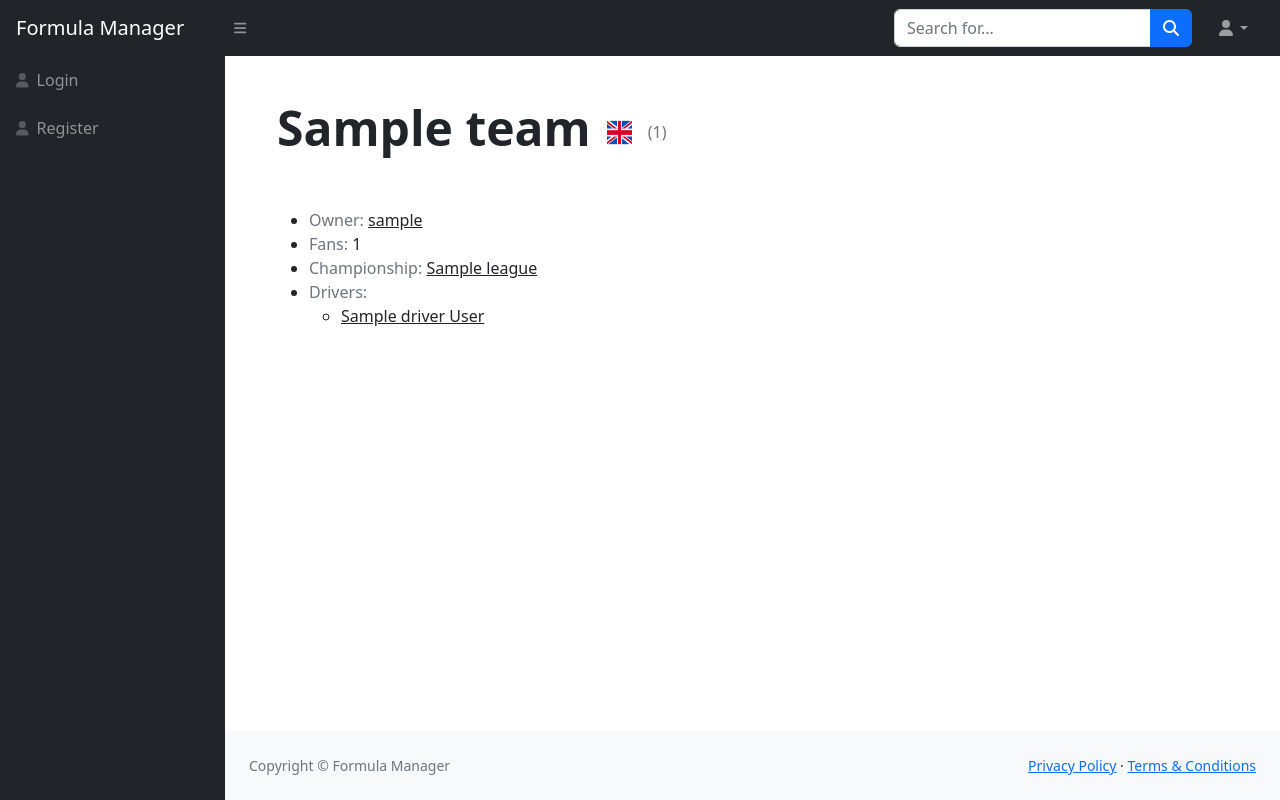
After one commit to Jetrca92/circuitrix, a Django app: template teams/templates/teams/team_overview.html in a window 1280 px wide. The commit adds this page. Run offline with Django 4.2, Linux system fonts and the light colour scheme; the template is opened without the code that fills it: most values are stand-ins (such as "Sample title", 1, 10 or a date in 2020); some libraries are stand-ins or nearby versions.

Commit message:
Add team to manager model, add team_overview

```diff
--- a/manager/models.py
+++ b/manager/models.py
@@ -36,6 +36,7 @@ class Manager(models.Model):
     name = models.CharField(null=True, max_length=20, default=None, unique=True)
     avatar = models.CharField(default="manager/avatar.png", max_length=100)
     user = models.OneToOneField(User, on_delete=models.CASCADE)
+    team = models.OneToOneField('Team', on_delete=models.CASCADE, blank=True, null=True)
     registration_date = models.DateTimeField(auto_now_add=True)
     level = models.IntegerField(default=1)
     experience = models.IntegerField(default=0)
@@ -45,7 +46,7 @@ class Manager(models.Model):
 
 
 class Team(models.Model):
-    owner = models.ForeignKey(Manager, on_delete=models.CASCADE)
+    owner = models.ForeignKey(Manager, on_delete=models.CASCADE, related_name="team_owner")
     name = models.CharField(max_length=30, unique=True)
     date_created = models.DateTimeField(auto_now_add=True)
     location = models.ForeignKey('Country', on_delete=models.CASCADE, null=True, blank=True)
--- a/manager/templates/manager/layout.html
+++ b/manager/templates/manager/layout.html
@@ -60,10 +60,12 @@
                                 Dashboard
                             </a>
                             <div class="sb-sidenav-menu-heading">My Team</div>
-                            <a class="nav-link" href="">
+                            {% if manager.team %}
+                            <a class="nav-link" href="{% url 'teams:team_overview' manager.team.id %}">
                                 <div class="sb-nav-link-icon"><i class="fas fa-tachometer-alt"></i></div>
                                 Overview
                             </a>
+                            {% endif %}
                             <a class="nav-link" href="">
                                 <div class="sb-nav-link-icon"><i class="fas fa-tachometer-alt"></i></div>
                                 Drivers
--- /dev/null
+++ b/teams/templates/teams/team_overview.html
@@ -0,0 +1,33 @@
+{% extends "manager/layout.html" %}
+
+{% block title %}
+{{ team.name }}
+{% endblock %}
+
+{% block main %}
+{% load static %}
+
+    <div class="container col-md-11 px-2 py-5">
+        <div class="col-lg-6">
+            <div class="d-flex align-items-center mb-5 gap-3">
+                <h1 class="display-5 fw-bold lh-1">{{ team.name }}</h1>
+                <img src="{% static "manager/united-kingdom-flag.png" %}" alt="united-kingdom-flag" width="25" height="35" loading="lazy">
+                <span class="text-muted">({{ team.id }})</span>
+            </div>
+            <div>
+                <ul>
+                    <li><span class="text-muted">Owner: </span><a href="}" class="link-dark">{{ team.owner.username }}</a></li>
+                    <li><span class="text-muted">Fans: </span>{{ team.total_fans }}</li>
+                    <li><span class="text-muted">Championship: </span><a href="" class="link-dark">{{ team.league.name }}</a></li>
+                    <li><span class="text-muted">Drivers: </span>
+                    <ul>
+                        {% for driver in team.drivers.all %}
+                        <li><a href="" class="link-dark">{{ driver.name }} {{ driver.surname }}</a></li>
+                        {% endfor %}
+                    </ul></li>
+                </ul>
+            </div>
+        </div>
+    </div>
+
+{% endblock %}
--- a/teams/urls.py
+++ b/teams/urls.py
@@ -1,9 +1,10 @@
 from django.urls import include, path
 
-from teams.views import CreateTeamView
+from teams.views import CreateTeamView, TeamOverviewView
 
 app_name = "teams"
 
 urlpatterns = [
     path("create_team", CreateTeamView.as_view(), name="create_team"),
+    path("<int:id>/overview", TeamOverviewView.as_view(), name="team_overview"),
 ]
```
Also changed, not shown: manager/views/generic.py (+6 -2 lines), teams/views.py (+14 -1 lines), manager/migrations/0005_alter_team_owner.py (added), manager/migrations/0006_manager_team.py (added).
